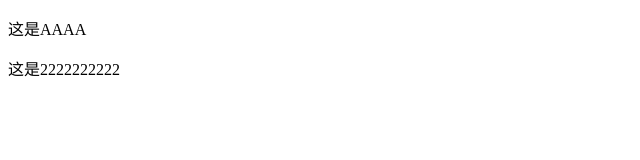
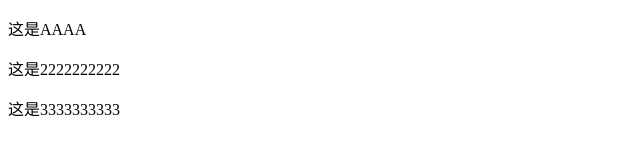
Before and after one commit to Ryan-Yss/git-demo2, a plain HTML site: page index.html in a window 1280 px wide. Shown: the whole page, without its empty margins (0-640 px from the left). Drawn offline with Linux system fonts and the light colour scheme.

Commit message:
A程序员第三次提交

```diff
--- a/index.html
+++ b/index.html
@@ -10,6 +10,7 @@
 <body>
     <p>这是AAAA</p>
     <p>这是2222222222</p>
+    <p>这是3333333333</p>
 </body>
 
 </html>
```
